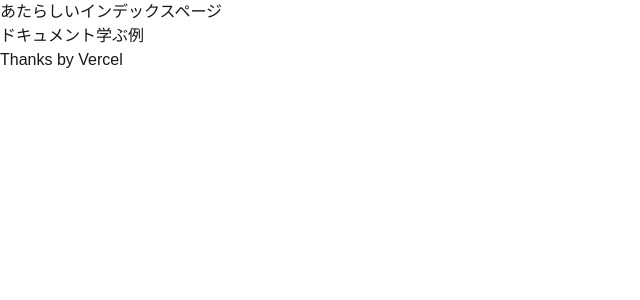
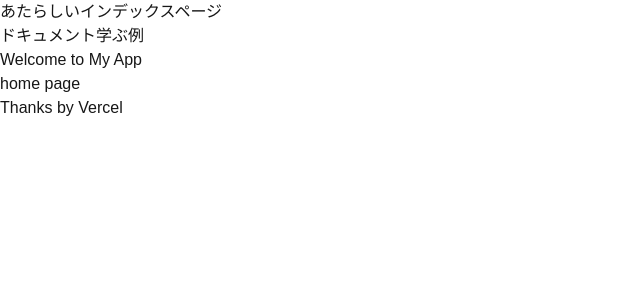
Before and after one commit to tomoya-takubo/study-react, a Next.js app: page / in a window 1280 px wide. Shown: the top 300 px of the page, without its empty margins (0-640 px from the left). Built offline with nearby package versions, Linux system fonts and the light colour scheme.

Commit message:
🎨 Headline.jsxを作成

```diff
--- a/app/about/page.tsx
+++ b/app/about/page.tsx
@@ -1,11 +1,14 @@
 import { Links } from '../../components/Links';
 import { Footer } from '../../components/Footer';
+import { Headline } from '../../components/Headline';
+
 
 export default function Home() {
   return (
     <div>
       <h1>アバウトページ</h1>
       <Links />
+      <Headline page="about" />
       <Footer />
     </div>
   );
--- a/app/page.tsx
+++ b/app/page.tsx
@@ -1,11 +1,13 @@
 import { Links } from '../components/Links';
 import { Footer } from '../components/Footer';
+import { Headline } from '../components/Headline';
 
 export default function Home() {
   return (
     <div>
       <h1>あたらしいインデックスページ</h1>
       <Links />
+      <Headline page="home" />
       <Footer />
     </div>
   );
--- /dev/null
+++ b/components/Headline.jsx
@@ -0,0 +1,8 @@
+export const Headline = ({ page }) => {
+  return (
+    <div className="headline">
+      <h1>Welcome to My App</h1>
+      <p>{page} page</p>
+    </div>
+  );
+};
```
